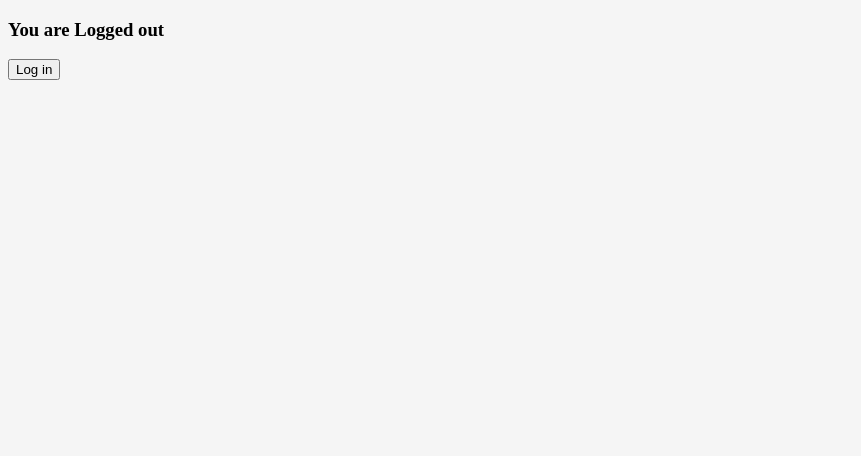
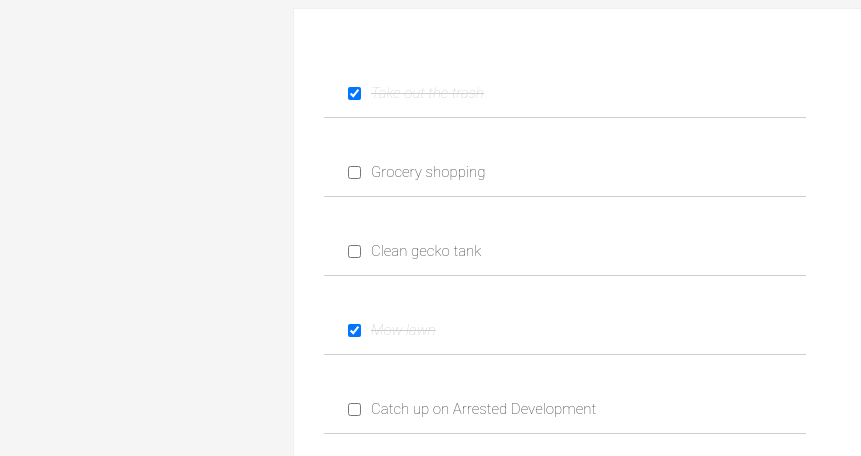
Before and after one commit to ebraimcarvalho/exercicios-projetos, a React (Create React App) app in the folder frontend-desafios/react-fcc-win/: page / in a window 1280 px wide. Shown: the top 456 px of the page, without its empty margins (0-861 px from the left). Built offline with nearby package versions, Linux system fonts and the light colour scheme.

Commit message:
style todo completed

```diff
--- a/frontend-desafios/react-fcc-win/src/TodoItem.js
+++ b/frontend-desafios/react-fcc-win/src/TodoItem.js
@@ -1,6 +1,12 @@
 import React from 'react'
 
 function TodoItem(props) {
+  const completedStyle = {
+    fontStyle: "italic",
+    color: "#cdcdcd",
+    textDecoration: "line-through"
+  }
+
   return (
     <div className="todo-item">
       <input
@@ -8,7 +14,7 @@ function TodoItem(props) {
         checked={props.data.completed}
         onChange={() => props.handleChange(props.data.id)}
       />
-      <p>{props.data.text}</p>
+      <p style={props.data.completed ? completedStyle : null}>{props.data.text}</p>
     </div>
   )
 }
--- a/frontend-desafios/react-fcc-win/src/index.js
+++ b/frontend-desafios/react-fcc-win/src/index.js
@@ -3,10 +3,10 @@ import ReactDOM from 'react-dom'
 import './style.css';
 import * as serviceWorker from './serviceWorker';
 
-import App from './App'
+import Todo from './Todo'
 
 ReactDOM.render(
-  <App />,
+  <Todo />,
   document.getElementById('root')
 )
 
```
